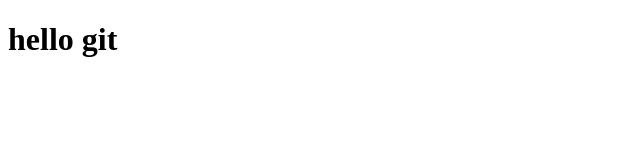
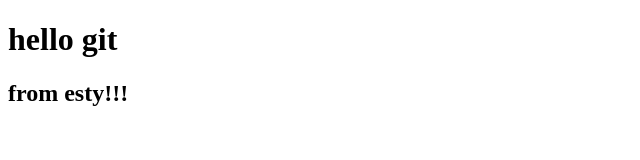
Before and after one commit to Esty-Prop/demo, a plain HTML site: page index.html in a window 1280 px wide. Shown: the whole page, without its empty margins (0-640 px from the left). Drawn offline with Linux system fonts and the light colour scheme.

Commit message:
esty add h2 to index.html

```diff
--- a/index.html
+++ b/index.html
@@ -7,5 +7,6 @@
 </head>
 <body>
     <h1>hello git</h1>
+<h2>from esty!!!</h2>
 </body>
 </html>
```
